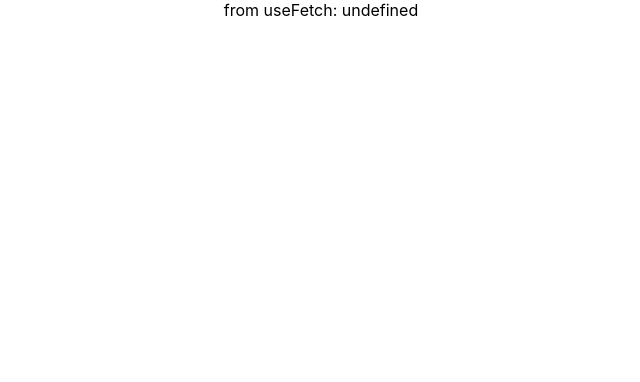
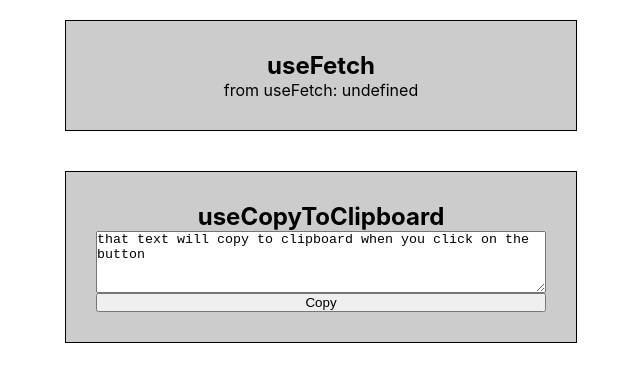
Before and after one commit to PeretzRon/Custom-React-Hooks, a React (Create React App) app: page / in a window 1280 px wide. Shown: the top 382 px of the page, without its empty margins (319-959 px from the left). Built offline with nearby package versions, Linux system fonts and the light colour scheme; no server answers.

Commit message:
implementation of UseCopyToClipboard

```diff
--- a/package.json
+++ b/package.json
@@ -6,6 +6,7 @@
     "@testing-library/jest-dom": "^5.14.1",
     "@testing-library/react": "^11.2.7",
     "@testing-library/user-event": "^12.8.3",
+    "copy-to-clipboard": "^3.3.1",
     "react": "^17.0.2",
     "react-dom": "^17.0.2",
     "react-scripts": "4.0.3",
--- a/src/App.css
+++ b/src/App.css
@@ -1,38 +1,27 @@
 .App {
-  text-align: center;
+    text-align: center;
 }
 
-.App-logo {
-  height: 40vmin;
-  pointer-events: none;
+.hooks {
+    display: flex;
+    flex-direction: column;
+    justify-content: center;
+    align-items: center;
 }
 
-@media (prefers-reduced-motion: no-preference) {
-  .App-logo {
-    animation: App-logo-spin infinite 20s linear;
-  }
+.hook {
+    border: 1px solid #000;
+    margin: 20px 0;
+    width: 40vw;
+    background-color: #ccc;
+    padding: 30px;
+    display: flex;
+    justify-content: center;
+    flex-direction: column;
 }
 
-.App-header {
-  background-color: #282c34;
-  min-height: 100vh;
-  display: flex;
-  flex-direction: column;
-  align-items: center;
-  justify-content: center;
-  font-size: calc(10px + 2vmin);
-  color: white;
+h2 {
+    white-space: nowrap;
+    overflow: hidden;
+    text-overflow: ellipsis;
 }
-
-.App-link {
-  color: #61dafb;
-}
-
-@keyframes App-logo-spin {
-  from {
-    transform: rotate(0deg);
-  }
-  to {
-    transform: rotate(360deg);
-  }
-}
--- a/src/App.js
+++ b/src/App.js
@@ -1,11 +1,22 @@
 import './App.css';
 import useFetch from './hooks/UseFetch/UseFetch';
+import UseCopyToClipboardExample from "./hooks/useCopyToClipboard/UseCopyToClipboardExample";
 
 function App() {
     const fetchedData = useFetch({url: 'https://restcountries.eu/rest/v2/name/israel', options: {}});
+
     return (
         <div className="App">
-            {`from useFetch: ${fetchedData.data?.[0].name}`}
+            <div className="hooks">
+                <div className="hook">
+                    <h2>
+                        useFetch
+                    </h2>
+                    {`from useFetch: ${fetchedData.data?.[0].name}`}
+                </div>
+
+                <UseCopyToClipboardExample/>
+            </div>
         </div>
     );
 }
--- /dev/null
+++ b/src/hooks/useCopyToClipboard/UseCopyToClipboardExample.js
@@ -0,0 +1,22 @@
+import React, {useRef} from 'react';
+import '../../App.css'
+import useCopyToClipboard from "./useCopyToClipboard";
+
+const UseCopyToClipboardExample = () => {
+    const refInput = useRef(null);
+    const [isCopied, handleCopy] = useCopyToClipboard();
+
+    return (
+        <div className="hook">
+            <h2>
+                useCopyToClipboard
+            </h2>
+            <textarea ref={refInput} rows={4} cols={30} readOnly
+                      value="that text will copy to clipboard when you click on the button"/>
+            <button onClick={() => handleCopy(refInput.current.value)}>Copy</button>
+            {isCopied && <p>{`copy to clipboard successfully`}</p>}
+        </div>
+    );
+};
+
+export default UseCopyToClipboardExample;
--- /dev/null
+++ b/src/hooks/useCopyToClipboard/useCopyToClipboard.js
@@ -0,0 +1,20 @@
+import React from "react";
+import copy from "copy-to-clipboard";
+
+export default function useCopyToClipboard() {
+    const [isCopied, setCopied] = React.useState(false);
+
+    function handleCopy(text) {
+        if (typeof text === "string" || typeof text == "number") {
+            copy(text.toString());
+            setCopied(true);
+        } else {
+            setCopied(false);
+            console.error(
+                `Cannot copy typeof ${typeof text} to clipboard, must be a string or number.`
+            );
+        }
+    }
+
+    return [isCopied, handleCopy];
+}
```
Also changed, not shown: 1 other file (tests, documents, lock files or other folders).
